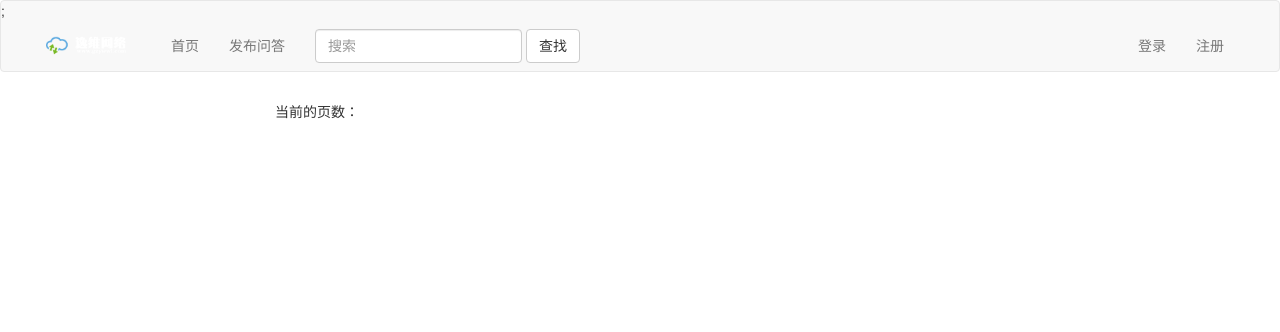
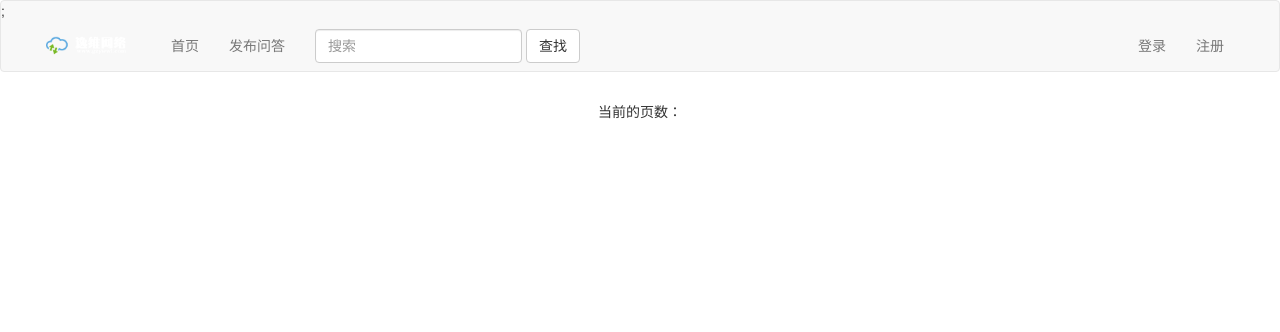
Before and after one commit to zorelu/Issue-system, a Flask app: template templates/index.html in a window 1280 px wide. Shown: the top 332 px of the page. Run offline with Flask 2, Linux system fonts and the light colour scheme; the template is opened without the code that fills it, so the values that code supplies are empty.

Commit message:
add index pages  center;

```diff
--- a/static/css/index.css
+++ b/static/css/index.css
@@ -62,3 +62,6 @@
 .question-detail .question-author{
     margin-right:10px;
 }
+.page{
+   text-align: center;
+}
--- a/templates/index.html
+++ b/templates/index.html
@@ -28,6 +28,7 @@
         </li>
           {% endfor %}
     </ul>
+<div class="page">
           <!--# 如果存在上一页-->
     {% if page.has_prev %}
         <a href="/?page={{ page.prev_num }}">上一页:</a>
@@ -38,4 +39,5 @@
     {% if page.has_next %}
          <a href="/?page={{ page.next_num }}">下一页:</a></a>
     {% endif %}
+</div>
 {% endblock %}
```
